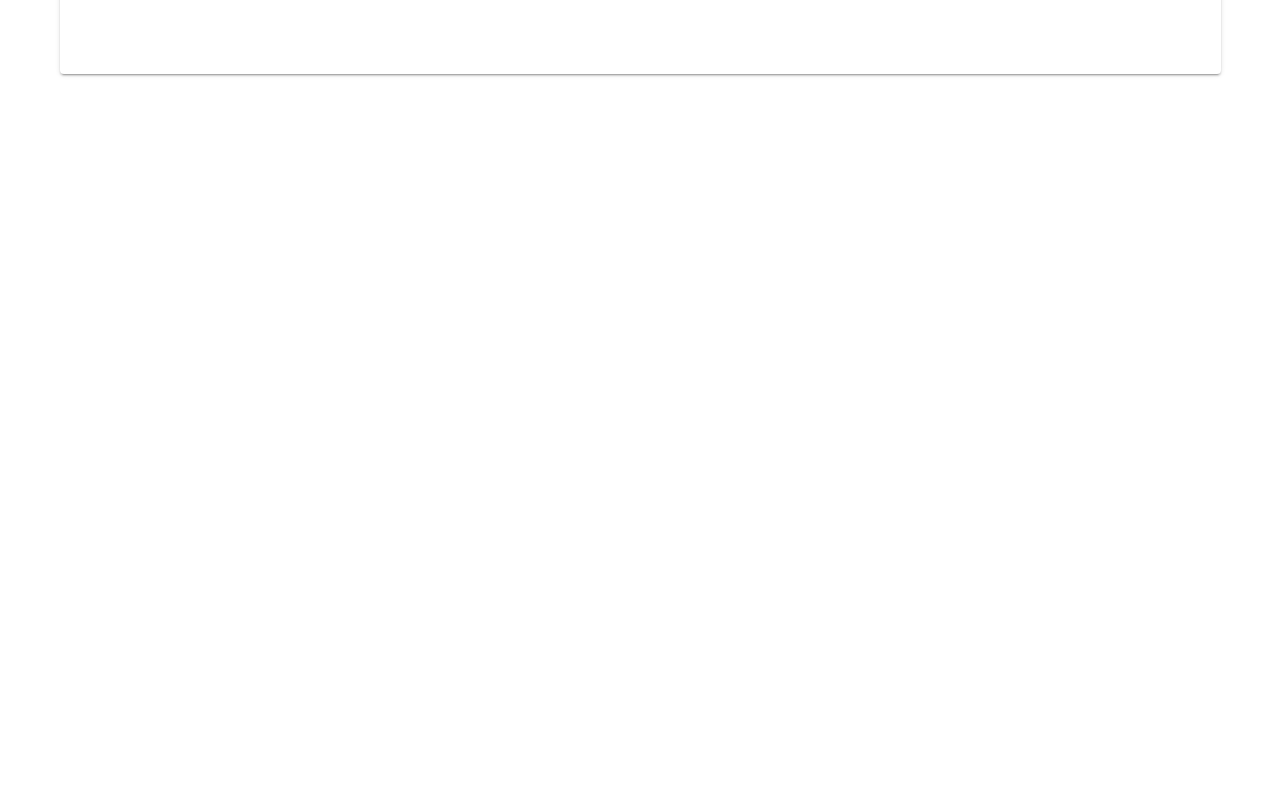
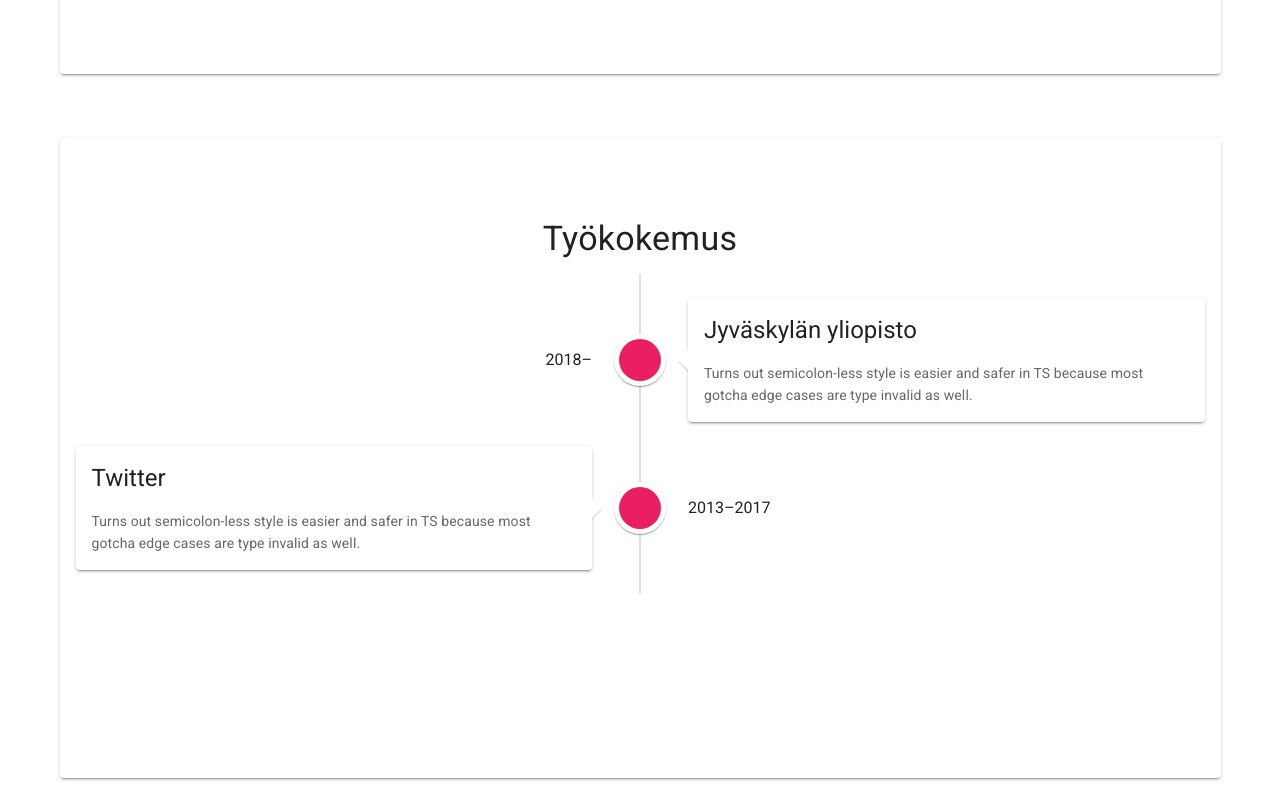
Before and after one commit to saijalatvakangas/my-website, a Vue app: page / in a window 1280 px wide. Shown: the part 2980-3782 px from the top of the page. Before the commit the page ends 3078 px from the top, so only its background shows below. Built offline with nearby package versions, Linux system fonts and the light colour scheme.

Commit message:
added a work experience component

```diff
--- a/src/App.vue
+++ b/src/App.vue
@@ -22,6 +22,10 @@
           <Education />
         </section>
 
+        <section id="workExperience">
+          <WorkExperience />
+        </section>
+
 
       </v-container>
     </v-main>
@@ -38,6 +42,7 @@ import Welcome from "./components/Welcome";
 import Introduction from "./components/Introduction";
 import Skills from "./components/Skills";
 import Education from "./components/Education";
+import WorkExperience from "./components/WorkExperience";
 
 export default {
   name: "App",
@@ -48,6 +53,7 @@ export default {
     Introduction,
     Skills,
     Education,
+    WorkExperience,
   },
 
   data: () => ({
--- a/src/components/Welcome.vue
+++ b/src/components/Welcome.vue
@@ -33,7 +33,7 @@ export default {
         name: "Koulutus",
       },
       {
-        target: "#introduction",
+        target: "#workExperience",
         name: "Työkokemus",
       },
       {
--- /dev/null
+++ b/src/components/WorkExperience.vue
@@ -0,0 +1,38 @@
+<template>
+  <v-card class="mt-16 py-16 px-4" min-height="80vh">
+    <v-card-title class="display-1 d-flex justify-center">Työkokemus</v-card-title>
+    <v-timeline :dense="$vuetify.breakpoint.smAndDown">
+      <v-timeline-item v-for="(education, i) in educations" :key="i" color="pink" large>
+        <template v-slot:opposite>
+          <span>{{ education.time }}</span>
+        </template>
+        <v-card class="elevation-2">
+          <v-card-title class="headline">{{ education.headline }}</v-card-title>
+          <v-card-subtitle v-if="$vuetify.breakpoint.smAndDown">{{ education.time }}</v-card-subtitle>
+          <v-card-text>{{ education.description }}</v-card-text>
+        </v-card>
+      </v-timeline-item>
+    </v-timeline>
+  </v-card>
+</template>
+
+<script>
+export default {
+  data: () => ({
+    educations: [
+      {
+        time: "2018–",
+        headline: "Jyväskylän yliopisto",
+        description:
+          "Turns out semicolon-less style is easier and safer in TS because most gotcha edge cases are type invalid as well.",
+      },
+      {
+        time: "2013–2017",
+        headline: "Twitter",
+        description:
+          "Turns out semicolon-less style is easier and safer in TS because most gotcha edge cases are type invalid as well.",
+      },
+    ],
+  }),
+};
+</script>
```
